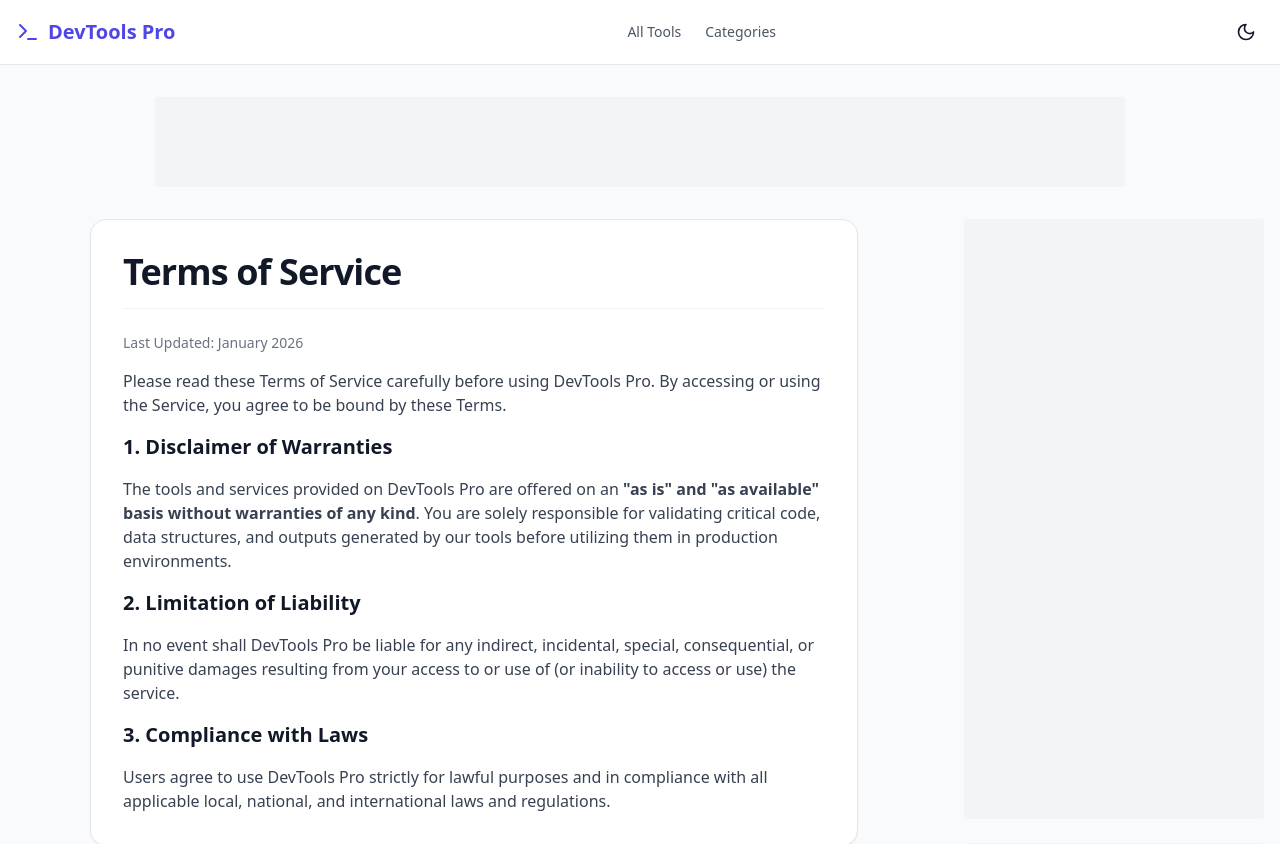
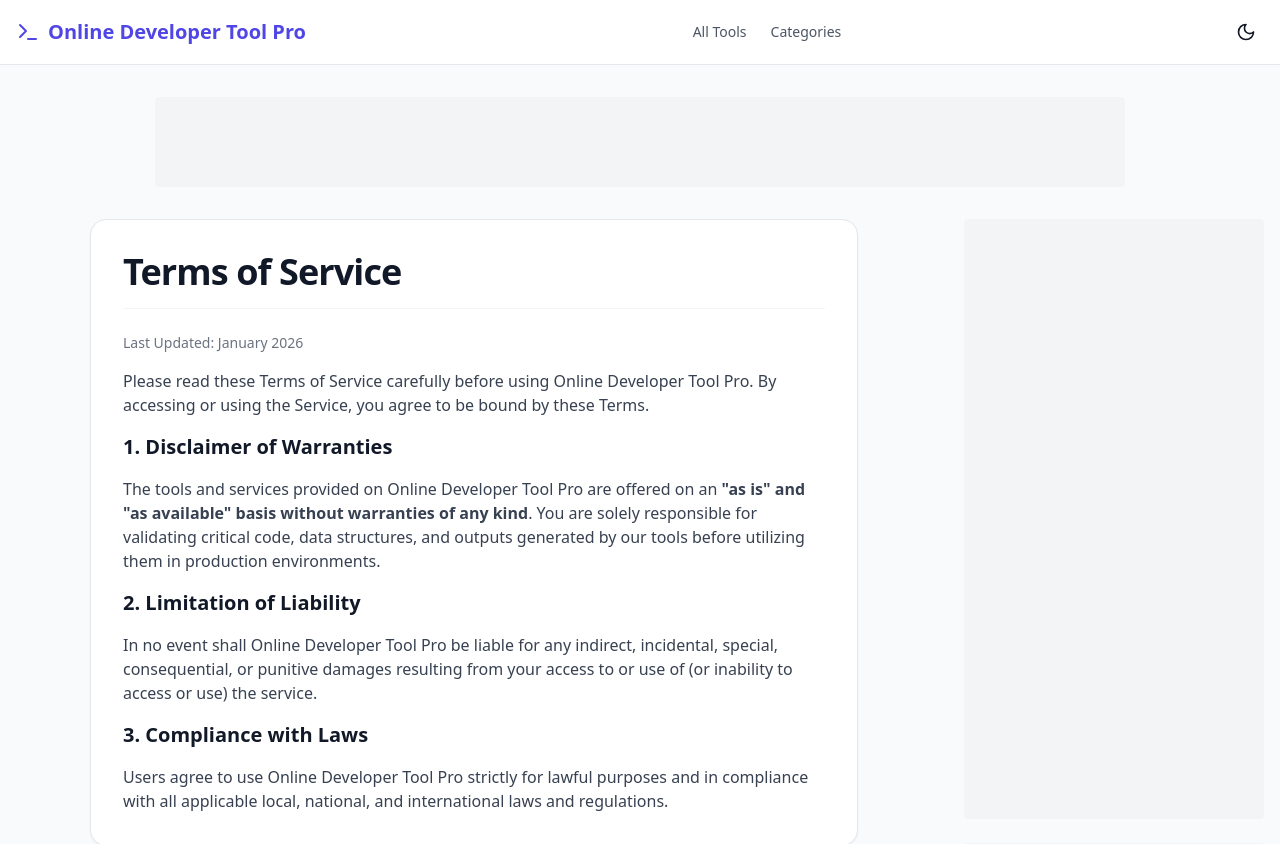
Before and after one commit to chaudhariparesh92/devtool, a React (Vite) app: page /terms in a window 1280 px wide. Shown: the top 844 px of the page. Built offline with nearby package versions, Linux system fonts and the light colour scheme.

Commit message:
1.Contact email added 2.App name changed

```diff
--- a/src/components/Footer.jsx
+++ b/src/components/Footer.jsx
@@ -2,7 +2,7 @@ export default function Footer() {
   return (
     <footer className="mt-12 border-t border-gray-200 dark:border-gray-700 py-8 bg-white dark:bg-gray-800">
       <div className="container mx-auto px-4 text-center text-sm text-gray-500">
-        <p>&copy; 2026 DevTools Pro. All logic runs locally in your browser.</p>
+        <p>&copy; 2026 Online Developer Tool Pro. All logic runs locally in your browser.</p>
         <div className="mt-4 flex justify-center gap-4">
           <a href="/about" className="hover:text-indigo-500">About</a>
           <a href="/privacy" className="hover:text-indigo-500">Privacy</a>
--- a/src/components/Header.jsx
+++ b/src/components/Header.jsx
@@ -10,7 +10,7 @@ export default function Header() {
     <header className="bg-white dark:bg-gray-800 border-b border-gray-200 dark:border-gray-700">
       <div className="container mx-auto px-4 h-16 flex items-center justify-between max-w-[1400px]">
         <Link to="/" className="flex items-center gap-2 text-indigo-600 dark:text-indigo-400 font-bold text-xl">
-          <Terminal size={24} /><span>DevTools Pro</span>
+          <Terminal size={24} /><span>Online Developer Tool Pro</span>
         </Link>
         <nav className="hidden md:flex gap-6 text-sm font-medium text-gray-600 dark:text-gray-300">
           <Link to="/tools" className="hover:text-indigo-500">All Tools</Link>
--- a/src/pages/StaticPage.jsx
+++ b/src/pages/StaticPage.jsx
@@ -4,11 +4,11 @@ export default function StaticPage({ path }) {
   const contentMap = {
     '/about': {
       title: 'About Us',
-      desc: 'Learn more about DevTools Pro, your trusted source for secure, fast, and browser-based developer utilities.',
+      desc: 'Learn more about Online Developer Tool Pro, your trusted source for secure, fast, and browser-based developer utilities.',
       body: (
         <div className="space-y-4 text-gray-700 dark:text-gray-300">
           <p className="text-lg">
-            Welcome to <strong>DevTools Pro</strong>, a comprehensive suite of high-performance developer utilities designed to streamline your everyday coding workflows.
+            Welcome to <strong>Online Developer Tool Pro</strong>, a comprehensive suite of high-performance developer utilities designed to streamline your everyday coding workflows.
           </p>
 
           <h2 className="text-2xl font-bold text-gray-900 dark:text-gray-100 mt-6 mb-2">Our Mission</h2>
@@ -18,7 +18,7 @@ export default function StaticPage({ path }) {
 
           <h2 className="text-2xl font-bold text-gray-900 dark:text-gray-100 mt-6 mb-2">Privacy-First Architecture</h2>
           <p>
-            Unlike traditional web-based developer tools that transmit your sensitive payloads, API tokens, logs, or source code to remote servers, <strong>DevTools Pro processes everything locally within your browser</strong>.
+            Unlike traditional web-based developer tools that transmit your sensitive payloads, API tokens, logs, or source code to remote servers, <strong>Online Developer Tool Pro processes everything locally within your browser</strong>.
           </p>
           <ul className="list-disc pl-6 space-y-2">
             <li><strong>Zero Server Uploads:</strong> Your inputs never leave your local machine.</li>
@@ -34,22 +34,22 @@ export default function StaticPage({ path }) {
     },
     '/privacy': {
       title: 'Privacy Policy',
-      desc: 'Read the DevTools Pro Privacy Policy. Discover how our client-side architecture ensures absolute data security.',
+      desc: 'Read the Online Developer Tool Pro Privacy Policy. Discover how our client-side architecture ensures absolute data security.',
       body: (
         <div className="space-y-4 text-gray-700 dark:text-gray-300">
           <p className="text-sm text-gray-500">Last Updated: January 2026</p>
           <p>
-            At <strong>DevTools Pro</strong>, the privacy of our visitors is of extreme importance. This Privacy Policy document outlines the types of information that is received and collected and how it is used.
+            At <strong>Online Developer Tool Pro</strong>, the privacy of our visitors is of extreme importance. This Privacy Policy document outlines the types of information that is received and collected and how it is used.
           </p>
 
           <h3 className="text-xl font-bold text-gray-900 dark:text-gray-100 mt-4 mb-2">1. Client-Side Processing</h3>
           <p>
-            The core architecture of DevTools Pro relies entirely on client-side execution (JavaScript running locally in your browser). Data you paste into our tools is processed locally and is <strong>never</strong> sent to our servers.
+            The core architecture of Online Developer Tool Pro relies entirely on client-side execution (JavaScript running locally in your browser). Data you paste into our tools is processed locally and is <strong>never</strong> sent to our servers.
           </p>
 
           <h3 className="text-xl font-bold text-gray-900 dark:text-gray-100 mt-4 mb-2">2. Google AdSense & Third-Party Cookies</h3>
           <p>
-            Google, as a third-party vendor, uses cookies to serve ads on DevTools Pro. Google&apos;s use of advertising cookies enables it and its partners to serve ads based on your visit to our site and other sites across the Internet. You may opt out of personalized advertising by visiting Google Ads Settings.
+            Google, as a third-party vendor, uses cookies to serve ads on Online Developer Tool Pro. Google&apos;s use of advertising cookies enables it and its partners to serve ads based on your visit to our site and other sites across the Internet. You may opt out of personalized advertising by visiting Google Ads Settings.
           </p>
 
           <h3 className="text-xl font-bold text-gray-900 dark:text-gray-100 mt-4 mb-2">3. Compliance Frameworks</h3>
@@ -61,34 +61,34 @@ export default function StaticPage({ path }) {
     },
     '/terms': {
       title: 'Terms of Service',
-      desc: 'Review the terms and conditions for using DevTools Pro online utilities.',
+      desc: 'Review the terms and conditions for using Online Developer Tool Pro online utilities.',
       body: (
         <div className="space-y-4 text-gray-700 dark:text-gray-300">
           <p className="text-sm text-gray-500">Last Updated: January 2026</p>
           <p>
-            Please read these Terms of Service carefully before using DevTools Pro. By accessing or using the Service, you agree to be bound by these Terms.
+            Please read these Terms of Service carefully before using Online Developer Tool Pro. By accessing or using the Service, you agree to be bound by these Terms.
           </p>
 
           <h3 className="text-xl font-bold text-gray-900 dark:text-gray-100 mt-4 mb-2">1. Disclaimer of Warranties</h3>
           <p>
-            The tools and services provided on DevTools Pro are offered on an <strong>&quot;as is&quot; and &quot;as available&quot; basis without warranties of any kind</strong>. You are solely responsible for validating critical code, data structures, and outputs generated by our tools before utilizing them in production environments.
+            The tools and services provided on Online Developer Tool Pro are offered on an <strong>&quot;as is&quot; and &quot;as available&quot; basis without warranties of any kind</strong>. You are solely responsible for validating critical code, data structures, and outputs generated by our tools before utilizing them in production environments.
           </p>
 
           <h3 className="text-xl font-bold text-gray-900 dark:text-gray-100 mt-4 mb-2">2. Limitation of Liability</h3>
           <p>
-            In no event shall DevTools Pro be liable for any indirect, incidental, special, consequential, or punitive damages resulting from your access to or use of (or inability to access or use) the service.
+            In no event shall Online Developer Tool Pro be liable for any indirect, incidental, special, consequential, or punitive damages resulting from your access to or use of (or inability to access or use) the service.
           </p>
 
           <h3 className="text-xl font-bold text-gray-900 dark:text-gray-100 mt-4 mb-2">3. Compliance with Laws</h3>
           <p>
-            Users agree to use DevTools Pro strictly for lawful purposes and in compliance with all applicable local, national, and international laws and regulations.
+            Users agree to use Online Developer Tool Pro strictly for lawful purposes and in compliance with all applicable local, national, and international laws and regulations.
           </p>
         </div>
       )
     },
     '/contact': {
       title: 'Contact Us',
-      desc: 'Get in touch with the DevTools Pro team for feedback, inquiries, or support.',
+      desc: 'Get in touch with the Online Developer Tool Pro team for feedback, inquiries, or support.',
       body: (
         <div className="space-y-4 text-gray-700 dark:text-gray-300">
           <p>
@@ -97,7 +97,7 @@ export default function StaticPage({ path }) {
           <div className="p-6 bg-gray-50 dark:bg-gray-800 rounded-xl border border-gray-200 dark:border-gray-700">
             <h3 className="text-lg font-bold mb-2 text-gray-900 dark:text-gray-100">Direct Support</h3>
             <p className="text-sm text-gray-600 dark:text-gray-400">
-              You can reach our team directly via email at: <a href="mailto:support@yourdomain.com" className="text-indigo-600 dark:text-indigo-400 font-medium hover:underline">support@yourdomain.com</a>
+              You can reach our team directly via email at: <a href="mailto:contact@onlinedevelopertool.com" className="text-indigo-600 dark:text-indigo-400 font-medium hover:underline">contact@onlinedevelopertool.com</a>
             </p>
           </div>
           <p className="text-sm text-gray-500">
@@ -110,7 +110,7 @@ export default function StaticPage({ path }) {
 
   const current = contentMap[path] || {
     title: 'Information',
-    desc: 'Information page for DevTools Pro',
+    desc: 'Information page for Online Developer Tool Pro',
     body: <p>Content not found.</p>
   };
 
```
